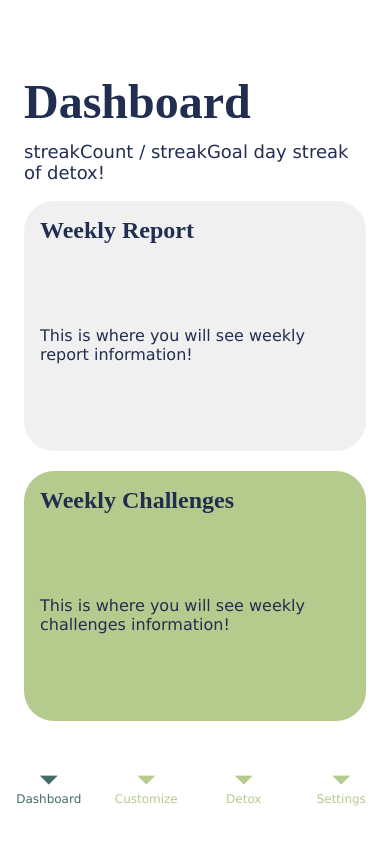
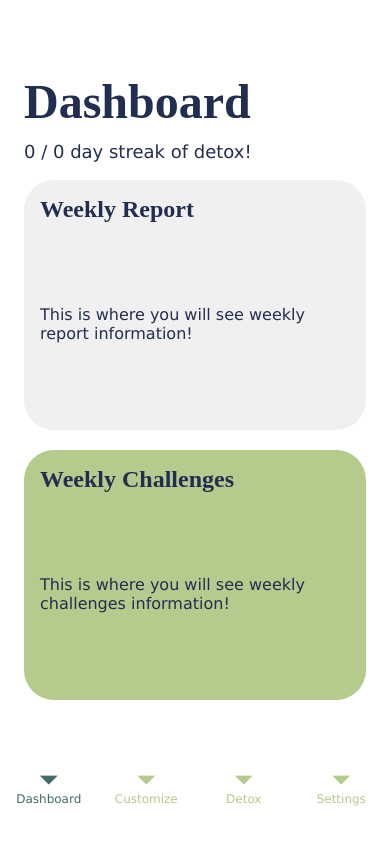
Before and after one commit to jzeller04/unplugged, a React Native app: screen /MainApp in a window 390 px wide. Built offline with nearby package versions, Linux system fonts and the light colour scheme.

Commit message:
Fixed a few syntax errors

```diff
--- a/src/client/screens/CustomizeScreen.js
+++ b/src/client/screens/CustomizeScreen.js
@@ -20,27 +20,27 @@ const CustomizeScreen = () => {
         //add functionality later
         //addLabel="Add new mode"
         //on press, navigate to new page to customize mode and add to array of modes
-        />
+      />
 
       <Section
         title="Blocked Locations"
-        items={''}
+        items={[]}
         //items={blockedLocations}
 
         //add functionality later
         //addLabel="Add new location"
         //on press, navigate to new page to customize location and add to array of locations
-        />
+      />
 
       <Section
         title="Scheduled Downtime"
-        items={''}
+        items={[]}
         //items={scheduledDowntimes}
 
         //add functionality later
         //addLabel="Add new downtime"
         //on press, navigate to new page to customize downtime and add to array of downtimes
-        />
+      />
     </ScrollView>
   );
 };
--- a/src/client/screens/DashboardScreen.js
+++ b/src/client/screens/DashboardScreen.js
@@ -23,14 +23,14 @@ const DashboardScreen = () => {
     }
   }
 
-    useEffect(() => {
+  useEffect(() => {
     loadUser();
   }, []);
 
   return (
-    <ScrollView style={styles.container} contentContainerStylele={{ justifyContent: 'flex-start' }}>
+    <ScrollView style={styles.container} contentContainerStyle={{ justifyContent: 'flex-start' }}>
       <Text style={styles.title}>Dashboard</Text>
-      <Text style={styles.streak}>streakCount / streakGoal day streak of detox!</Text>
+      <Text style={styles.streak}>{streakCount} / {streakGoal} day streak of detox!</Text>
 
       <View style={styles.reportContainer}>
         <Text style={styles.reportTitle}>Weekly Report</Text>
```
Also changed, not shown: 1 other file (tests, documents, lock files or other folders).
